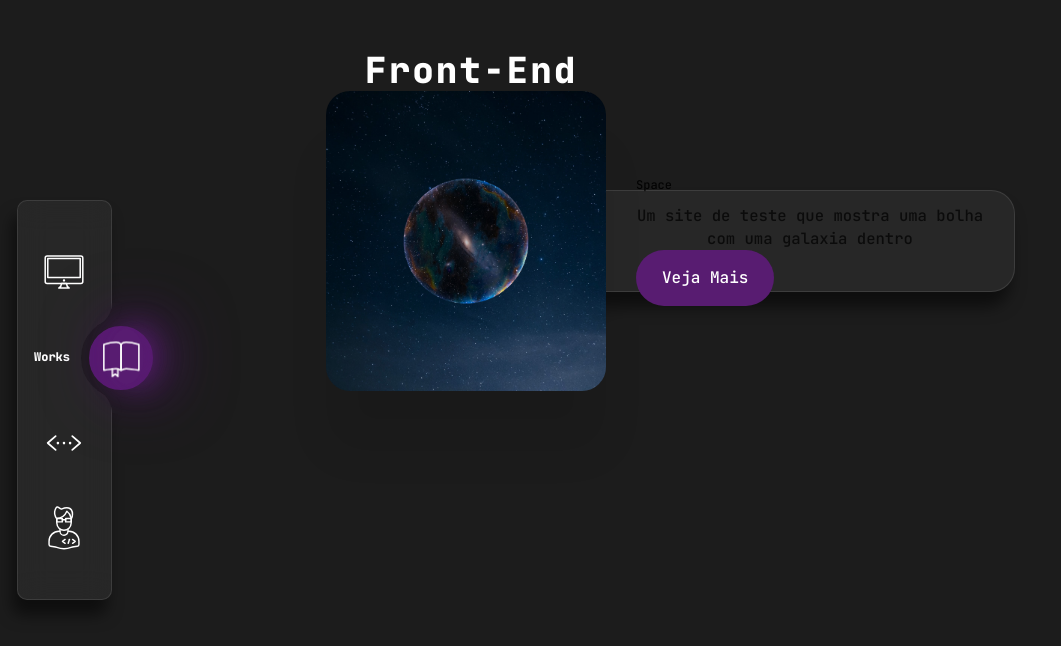
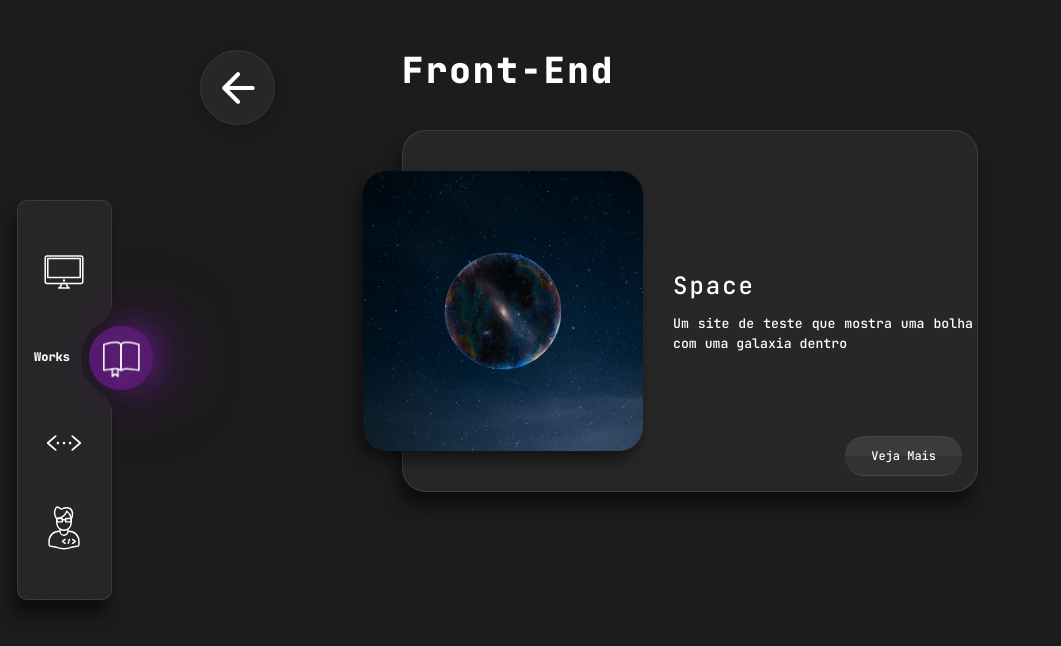
Before and after one commit to lothllann/Portfolio, a React (Vite) app: page /port/front in a window 1280 px wide. Shown: the top 646 px of the page, without its empty margins (0-1061 px from the left). Built offline with nearby package versions, Linux system fonts and the light colour scheme.

Commit message:
card do site

```diff
--- a/src/components/card/SiteCard.css
+++ b/src/components/card/SiteCard.css
@@ -1,11 +1,14 @@
-* {box-sizing: border-box}
+* {
+  box-sizing: border-box;
+}
 
-.card {
+.siteCard {
   display: flex;
+  position: relative;
   align-items: center;
-  width: 75vw;
+  width: 45vw;
   max-width: 650px;
-  padding: 50px 30px 50px 20px;
+  padding: 40px 30px 40px 20px;
   background: rgba(255, 255, 255, 0.05);
   border: 1px solid rgba(255, 255, 255, 0.1);
   box-shadow: -5px 15px 15px rgba(0, 0, 0, 0.5);
@@ -17,40 +20,67 @@
   -o-border-radius: 24px;
 }
 
-.card img {
+.siteCard img {
   max-width: 280px;
-  width: 28pw;
-  height: 300px;
+  width: 28vw;
+  height:35vh;
   object-fit: cover;
   margin-left: -60px;
   margin-right: 30px;
+  box-shadow: -5px 9px 15px rgba(0, 0, 0, 0.5);
   border-radius: inherit;
-  box-shadow: 0 60px 40px rgb(0 0 0 / 8%);
   -webkit-border-radius: inherit;
   -moz-border-radius: inherit;
   -ms-border-radius: inherit;
   -o-border-radius: inherit;
 }
 
-.card button {
+.siteCard button {
+  position: absolute;
+  bottom: 15px;
+  right: 15px;
   border: 0;
-  background: #581C71;
+  background: rgba(255, 255, 255, 0.05);
   color: white;
-  padding: 16px 26px;
-  font-size: 16px;
+  padding: 10px 26px;
+  border-top: 1px solid rgba(255, 255, 255, 0.1);
+  border-bottom: 1px solid rgba(255, 255, 255, 0.1);
   border-radius: 40px;
+  overflow-y: hidden;
+  transition: 0.1s ease-out;
   -webkit-border-radius: 40px;
   -moz-border-radius: 40px;
   -ms-border-radius: 40px;
   -o-border-radius: 40px;
 }
 
-.card h2 { color:rgb(0 0 0 / 90%)}
-.card p { color:rgb(0 0 0 / 70%)}
+.siteCard button:before {
+  content: '';
+  position: absolute;
+  top: 0;
+  left: 0;
+  width: 100%;
+  height: 50%;
+  background: rgba(255, 255, 255, 0.05);
+}
+
+.siteCard button:hover {
+  background: #581c71;
+}
 
 
-@media (width <= 740px){
-  .card{
+.siteCard h1 {
+  font-size: 2em;
+}
+
+.siteCard p {
+  font-size: 1.1em;
+  text-align: justify;
+  margin-top: 10px;
+}
+
+@media (width <=890px) {
+  .siteCard {
     flex-direction: column;
     text-align: center;
     margin: 0 40px;
@@ -58,7 +88,8 @@
     padding-right: 50px;
     width: 100%;
   }
-  .card img{
+
+  .siteCard img {
     margin: -100px 0 30px 0;
     width: 100%;
     max-width: 1000px;
--- a/src/components/card/SiteCard.tsx
+++ b/src/components/card/SiteCard.tsx
@@ -8,10 +8,10 @@ interface Props {
 
 const SiteCard = ({srcImg, title, description}: Props) => {
   return (
-    <div className='card'>
+    <div className='siteCard'>
       <img src={srcImg} alt="space" />
       <div>
-        <h2>{title}</h2>
+        <h1>{title}</h1>
         <p>{description}</p>
         <button>Veja Mais</button>
       </div>
--- a/src/components/portfolio/Front_End.tsx
+++ b/src/components/portfolio/Front_End.tsx
@@ -1,10 +1,12 @@
 import React from 'react'
 import { site } from '../../utils/sites'
 import SiteCard from '../card/SiteCard'
+import Btn_Back from './Btn_Back'
 
 export const Front_End = () => {
   return (
-    <section>
+    <section className='h-[100vh]'>
+      <Btn_Back/>
       <h1 className="text-4xl font-extrabold mb-10">Front-End</h1>
       {site.map((i, index)=>(
         <SiteCard key={index} description={i.description} title={i.titulo} srcImg={i.srcImg}/>
```
